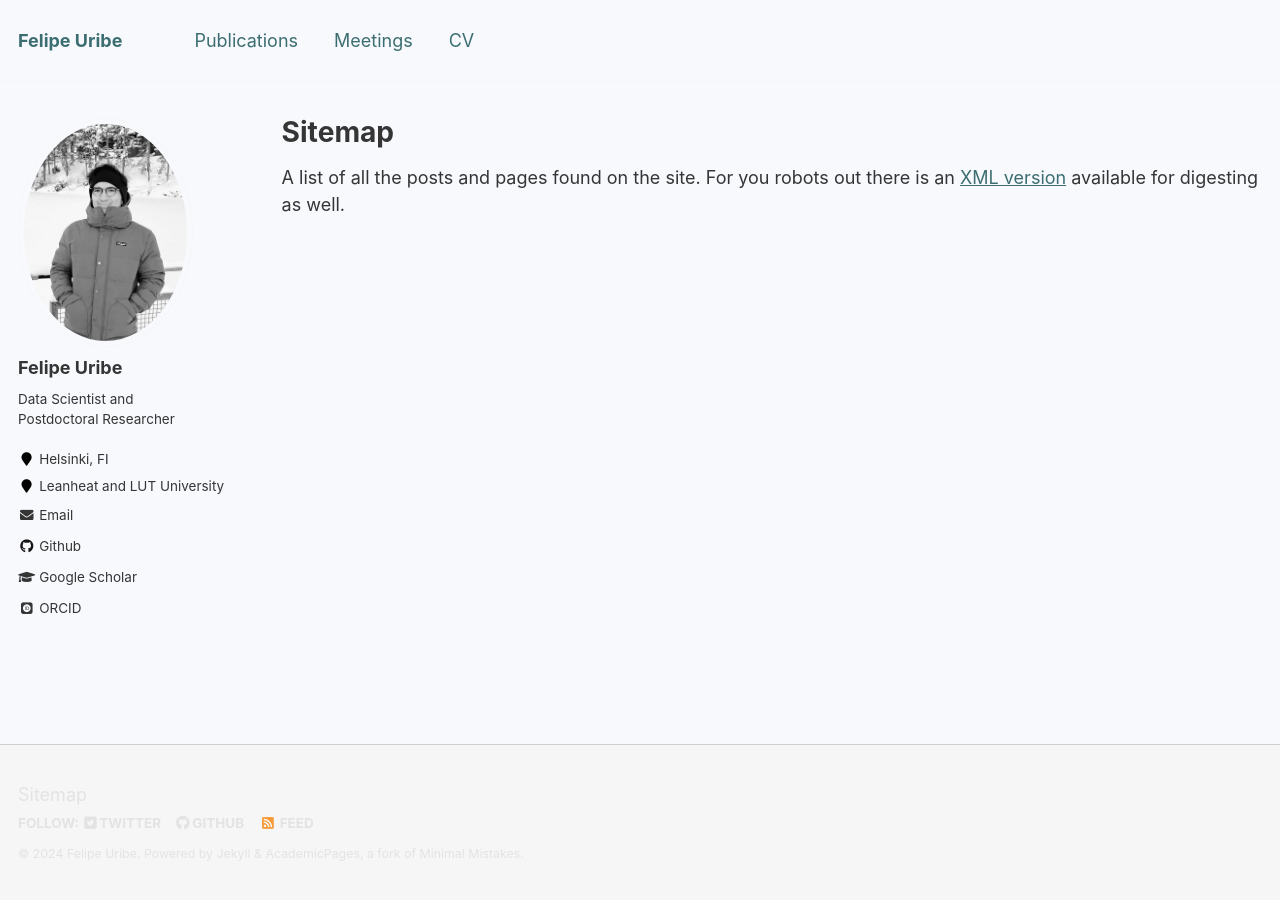
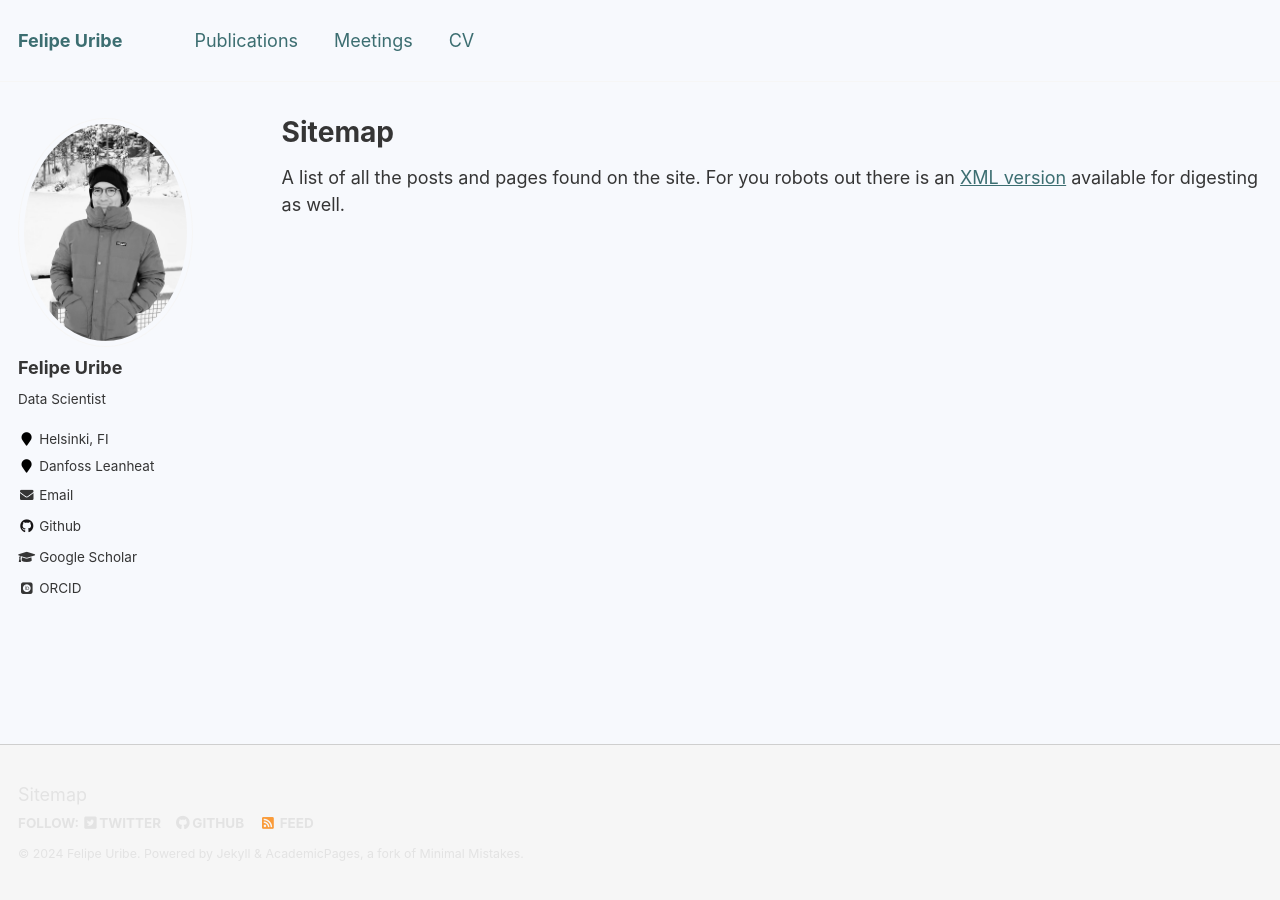
Before and after one commit to furibec/furibec.github.io, a Jekyll site: the page built from _pages/sitemap.md, in a window 1280 px wide. Built offline with Jekyll 4.4.1, drawn with Linux system fonts in a browser that asks for light colours; some web fonts are replaced.

Commit message:
updating jobs 2

```diff
--- a/_config.yml
+++ b/_config.yml
@@ -82,12 +82,12 @@ analytics:
 author:
   name             : "Felipe Uribe"
   avatar           : "2024_FU2.jpg"
-  bio              : "Data Scientist and Postdoctoral Researcher"
+  bio              : "Data Scientist"
   location         : "Helsinki, FI"
-  employer         : "Leanheat and LUT University"
+  employer         : "Danfoss Leanheat"
   pubmed           :
   googlescholar    : "https://scholar.google.de/citations?user=L9LldjUAAAAJ&hl=en"
-  email            : "felipe.uribe@lut.fi"
+  email            : "furibec@tuta.io"
   orcid            : "https://orcid.org/0000-0002-1010-8184"
   uri              :
   bitbucket        :
```
Also changed, not shown: _pages/about.md (+2 -0 lines).
